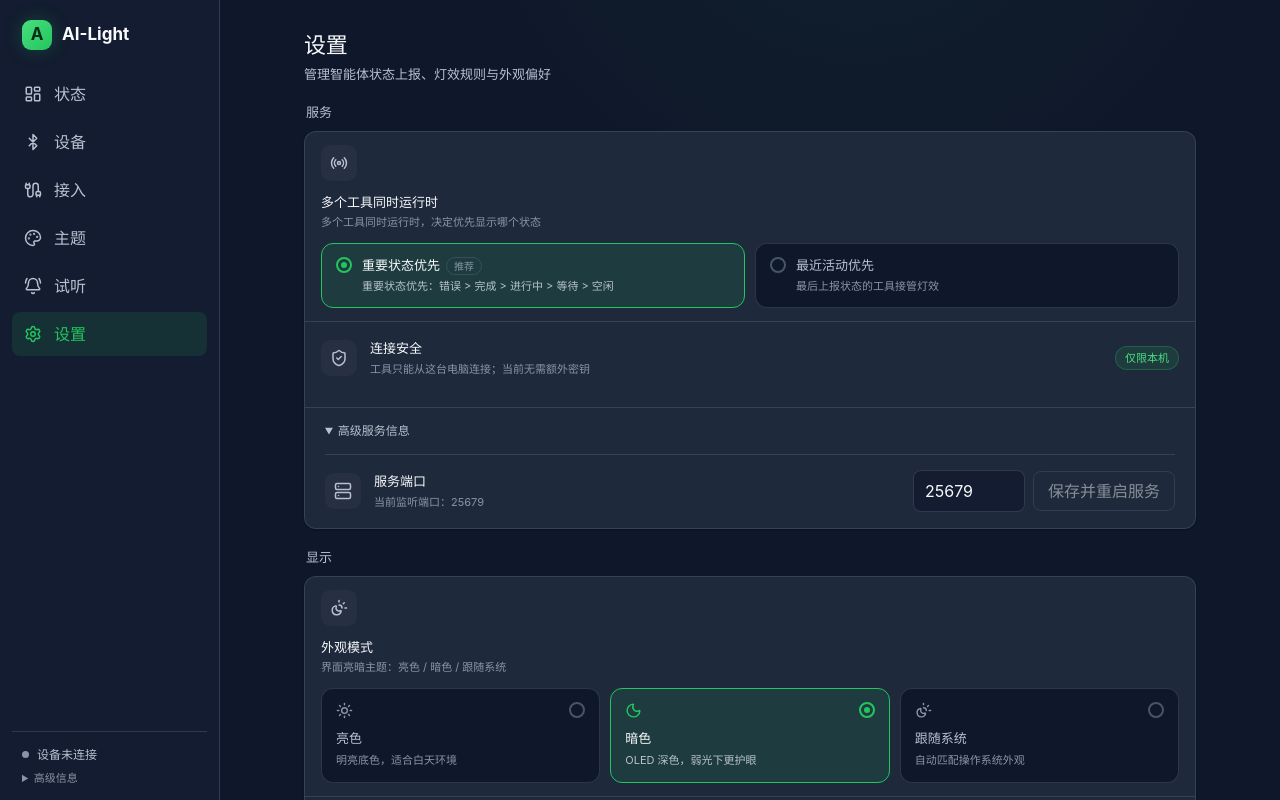
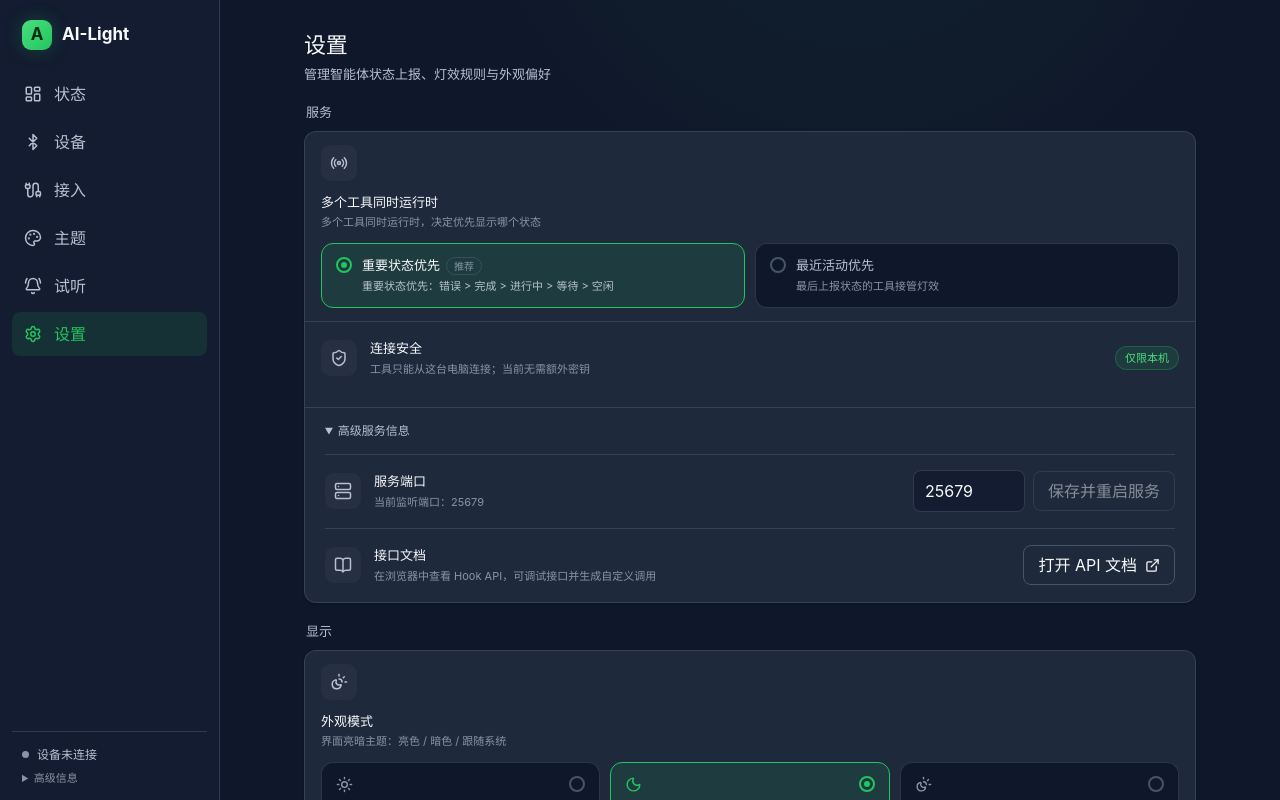
Before and after one commit to LeonDevLifeLog/ai-light, a React (Vite) app: page /settings in a window 1280 px wide. Both pictures are taken after a click on the heading "高级服务信息". Built offline with nearby package versions, Linux system fonts and the light colour scheme.

Commit message:
Add Hook API documentation shortcut to Settings

```diff
--- a/src/app/routes/settings.tsx
+++ b/src/app/routes/settings.tsx
@@ -1,5 +1,7 @@
 import {
+  BookOpen,
   ChevronRight,
+  ExternalLink,
   Monitor,
   Moon,
   Palette,
@@ -14,6 +16,7 @@ import { useEffect, useState } from "react";
 import { Link } from "react-router";
 import { useAppState } from "@/app/app-context";
 import {
+  ActionButton,
   Card,
   PageHeader,
   StatusTag,
@@ -103,6 +106,7 @@ const themeModeOptions: Array<{
 export function SettingsPage() {
   const { snapshot, config, patchConfig, notify, refresh } = useAppState();
   const [saving, setSaving] = useState<string | null>(null);
+  const [openingDocs, setOpeningDocs] = useState(false);
   const [portInput, setPortInput] = useState("");
   const [preview, setPreview] = useState<{
     swatches: Array<{ state: string; color: string }>;
@@ -189,6 +193,24 @@ export function SettingsPage() {
       });
     } finally {
       setSaving(null);
+    }
+  };
+
+  const openApiDocs = async () => {
+    if (!snapshot) {
+      return;
+    }
+    setOpeningDocs(true);
+    try {
+      await api.openExternal(`http://127.0.0.1:${snapshot.service.port}/docs/`);
+    } catch (error) {
+      notify({
+        tone: "error",
+        title: "无法打开 API 文档",
+        message: asAppError(error).message,
+      });
+    } finally {
+      setOpeningDocs(false);
     }
   };
 
@@ -304,6 +326,22 @@ export function SettingsPage() {
                   {saving === "portPreference" ? "正在切换…" : "保存并重启服务"}
                 </button>
               </div>
+            </SettingRow>
+            <SettingRow
+              description="在浏览器中查看 Hook API，可调试接口并生成自定义调用"
+              icon={<BookOpen />}
+              title="接口文档"
+            >
+              <ActionButton
+                busy={openingDocs}
+                disabled={!snapshot}
+                onClick={() => runAsync(openApiDocs())}
+              >
+                {openingDocs ? "正在打开…" : "打开 API 文档"}
+                {openingDocs ? null : (
+                  <ExternalLink aria-hidden="true" size={15} />
+                )}
+              </ActionButton>
             </SettingRow>
           </details>
         </Card>
--- a/src/lib/ailight.ts
+++ b/src/lib/ailight.ts
@@ -1,5 +1,6 @@
 import { invoke } from "@tauri-apps/api/core";
 import { listen, type UnlistenFn } from "@tauri-apps/api/event";
+import { open } from "@tauri-apps/plugin-shell";
 
 export type BusinessStateName =
   | "IDLE"
@@ -226,6 +227,17 @@ async function call<T>(
 }
 
 export const api = {
+  openExternal: async (url: string) => {
+    if (isTauri()) {
+      await open(url);
+      return;
+    }
+    const opened = window.open(url, "_blank");
+    if (!opened) {
+      throw new Error("浏览器阻止了新窗口，请允许弹出窗口后重试");
+    }
+    opened.opener = null;
+  },
   getAppState: async () =>
     isTauri() ? call<AppSnapshot>("get_app_state") : mockSnapshot,
   getThemes: async () =>
```
Also changed, not shown: 2 other files (tests, documents, lock files or other folders).
